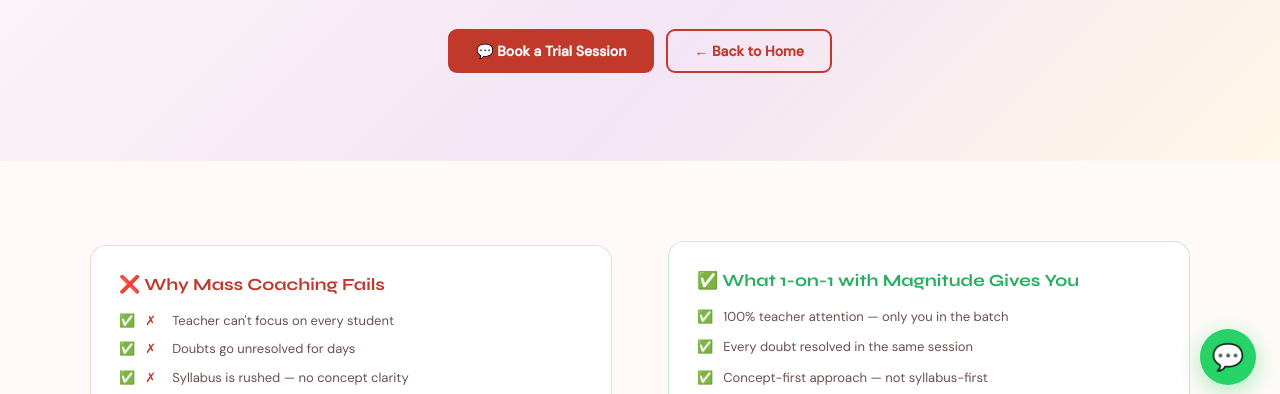
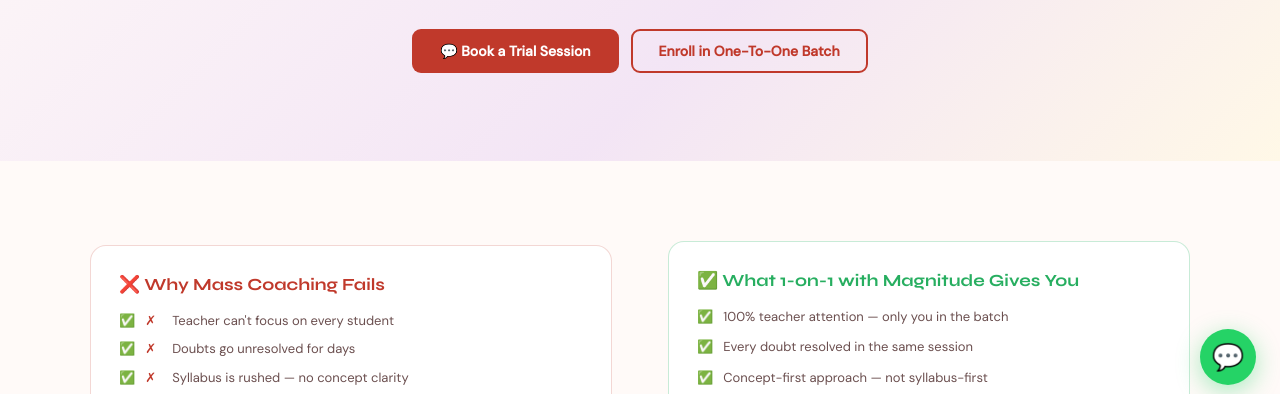
Before and after one commit to therocks03/Magnitude, a plain HTML site: page one-to-one.html in a window 1280 px wide. Shown: the part 385-779 px from the top of the page. Drawn offline with Linux system fonts and the light colour scheme.

Commit message:
Update one-to-one.html

```diff
--- a/one-to-one.html
+++ b/one-to-one.html
@@ -1088,7 +1088,7 @@
   <p class="hero-sub">Mass coaching teaches — but doesn't ensure you've learnt. Our 1-on-1 Alpha Batch puts 100% focus on YOU. Your pace. Your doubts. Your goals.</p>
   <div class="btns">
     <a href="https://wa.me/919024233390?text=I want to Book a trial session for one-2-one session" class="btn-r" target="_blank">💬 Book a Trial Session</a>
-    <a href="index.html" class="btn-o">← Back to Home</a>
+    <a href="https://magnitudeacademy.ingeniumedu.com/courses/buyCourse/MjA4OA==/MjE4MjU=" class="btn-o"> Enroll in One-To-One Batch</a>
   </div>
 </section>
 
```
